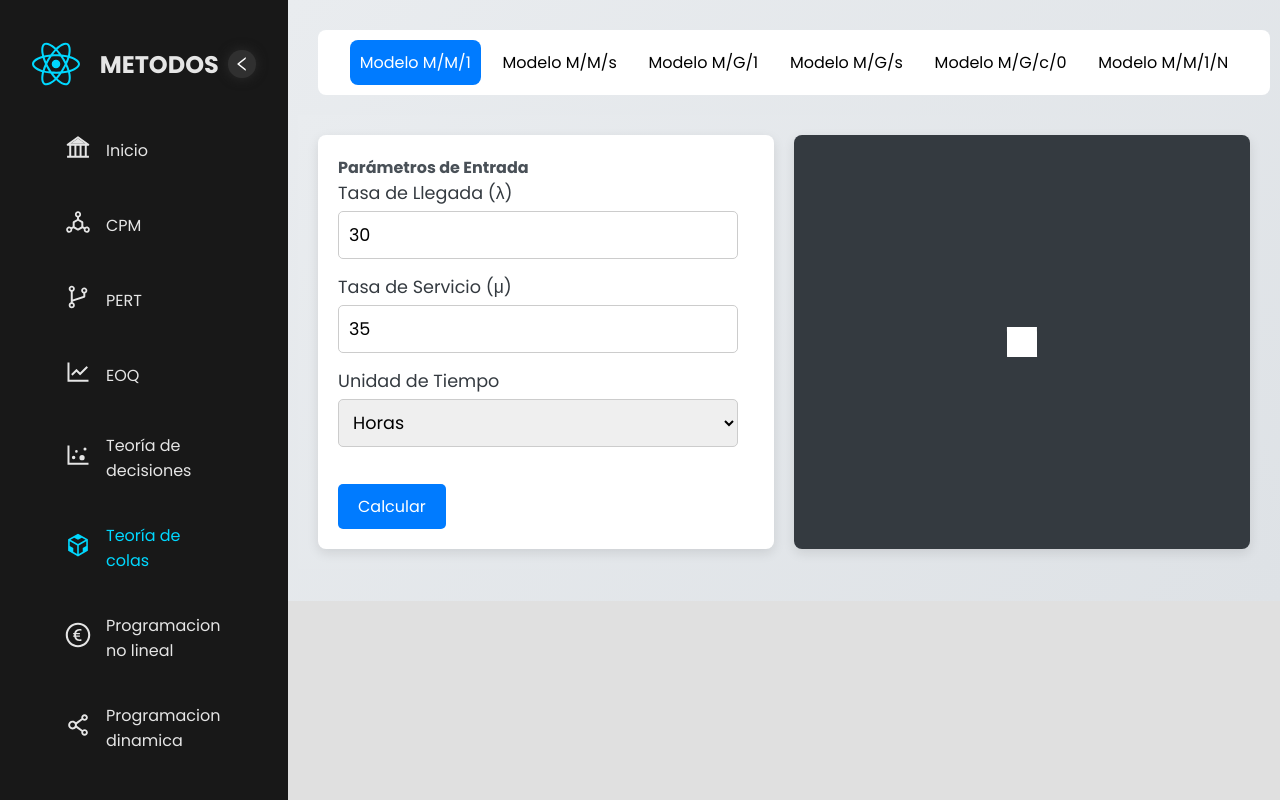
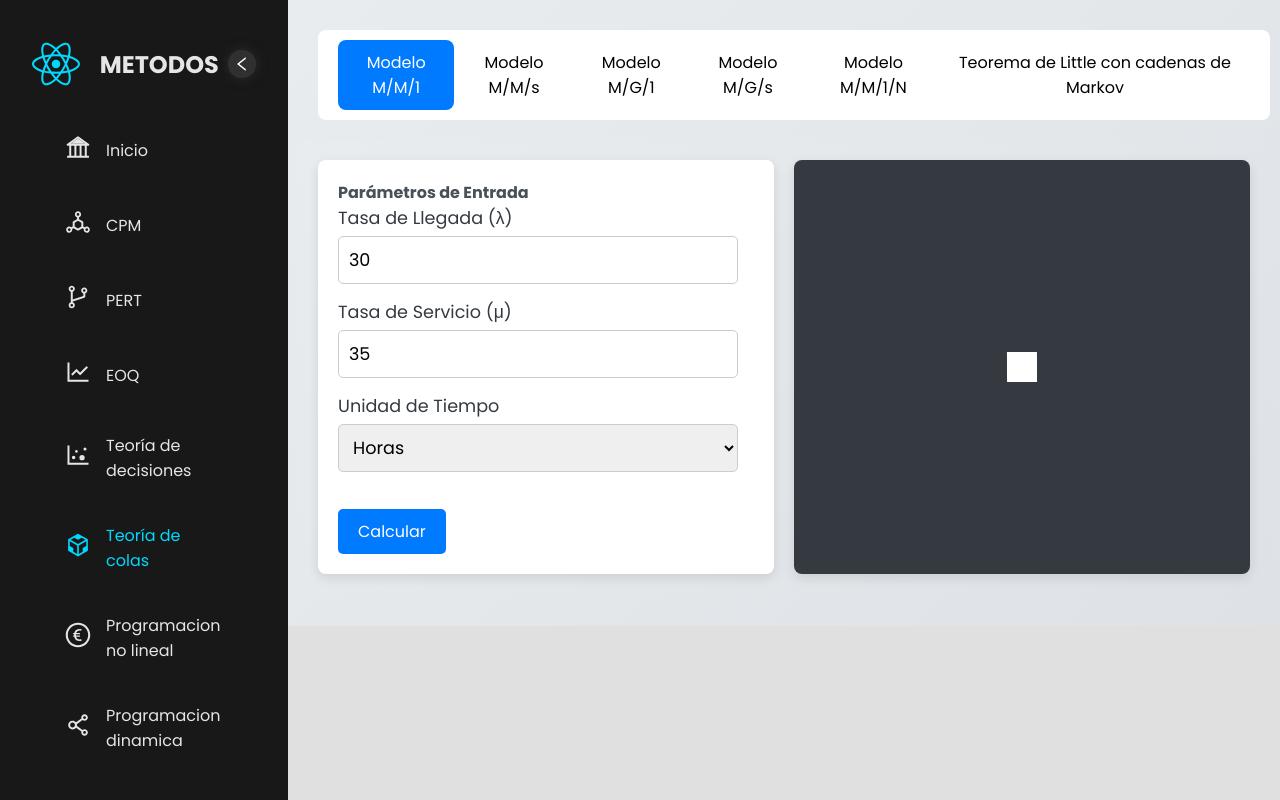
Before and after one commit to zineac/investigacion-operativa-II, a React (Vite) app: page /Tcolas in a window 1280 px wide. Built offline with nearby package versions, Linux system fonts and the light colour scheme.

Commit message:
Arreglando barra de teoria de colas

```diff
--- a/src/pages/Tcolas.jsx
+++ b/src/pages/Tcolas.jsx
@@ -12,8 +12,8 @@ const criterios = [
   { id: 2, nombre: "Modelo M/M/s" },
   { id: 3, nombre: "Modelo M/G/1" },
   { id: 4, nombre: "Modelo M/G/s" },
-  { id: 5, nombre: "Modelo M/G/c/0" },
-  { id: 6, nombre: "Modelo M/M/1/N" },
+  { id: 5, nombre: "Modelo M/M/1/N" },
+  { id: 6, nombre: "Teorema de Little con cadenas de Markov" },
 ];
 
 export function Tcolas() {
@@ -41,8 +41,8 @@ export function Tcolas() {
         {criterioSeleccionado === 2 && <M_M_C />}
         {criterioSeleccionado === 3 && <M_G_1 />}
         {criterioSeleccionado === 4 && <MGK />}
-        {criterioSeleccionado === 5 && <M_G_C_0 />}
-        {criterioSeleccionado === 6 && <M_M_S_K />}
+        {criterioSeleccionado === 5 && <M_M_S_K />}
+        {criterioSeleccionado === 6 && <M_G_C_0 />}
       </ContenidoWrapper>
     </ContenedorPrincipal>
   );
```
